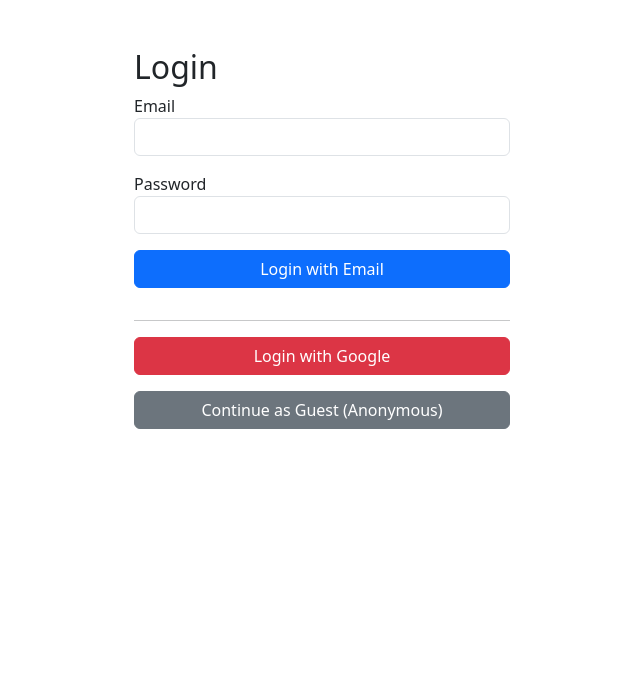
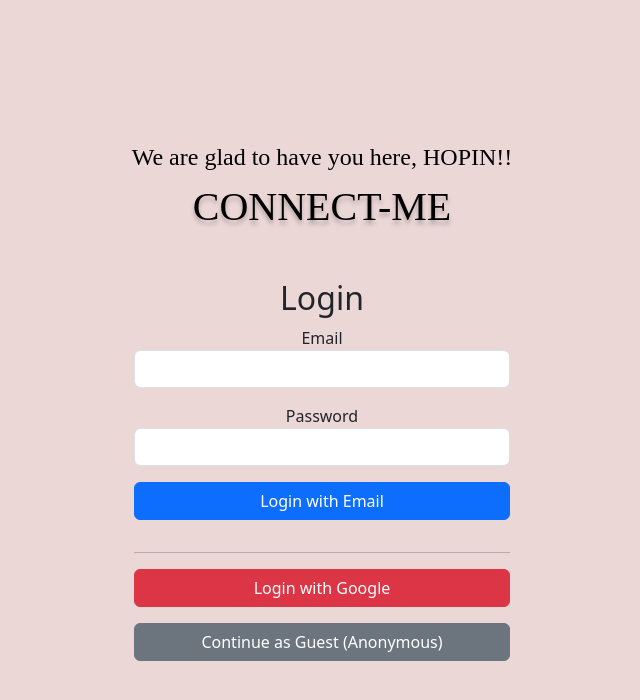
Before and after one commit to RP2025/ConnectMe, a React (Create React App) app in the folder client/: page /login in a window 1280 px wide. Shown: the top 700 px of the page, without its empty margins (318-958 px from the left). Built offline with nearby package versions, Linux system fonts and the light colour scheme; no server answers; a web font is replaced by a local one.

Commit message:
Working on Firebase Auth Frontend

```diff
--- a/client/src/pages/Login.js
+++ b/client/src/pages/Login.js
@@ -31,7 +31,6 @@ const Login = () => {
     const provider = new GoogleAuthProvider();
     try {
       await signInWithPopup(auth, provider);
-      navigate('/');
     } catch (err) {
       setError(err.message);
     }
@@ -48,6 +47,10 @@ const Login = () => {
   };
 
   return (
+    <div className="container-fluid page-bg d-flex align-items-center justify-content-center vh-100">
+      <div className="text-center p-4">
+        <div className="welcome-text mb-2">We are glad to have you here, HOPIN!!</div>
+        <h1 className="connect-title mb-4">CONNECT-ME</h1>
     <div className="container mt-5" style={{ maxWidth: '400px' }}>
       <h2>Login</h2>
       <form onSubmit={handleEmailLogin}>
@@ -87,6 +90,8 @@ const Login = () => {
         Continue as Guest (Anonymous)
       </button>
     </div>
+    </div>
+    </div>
   );
 };
 
```
